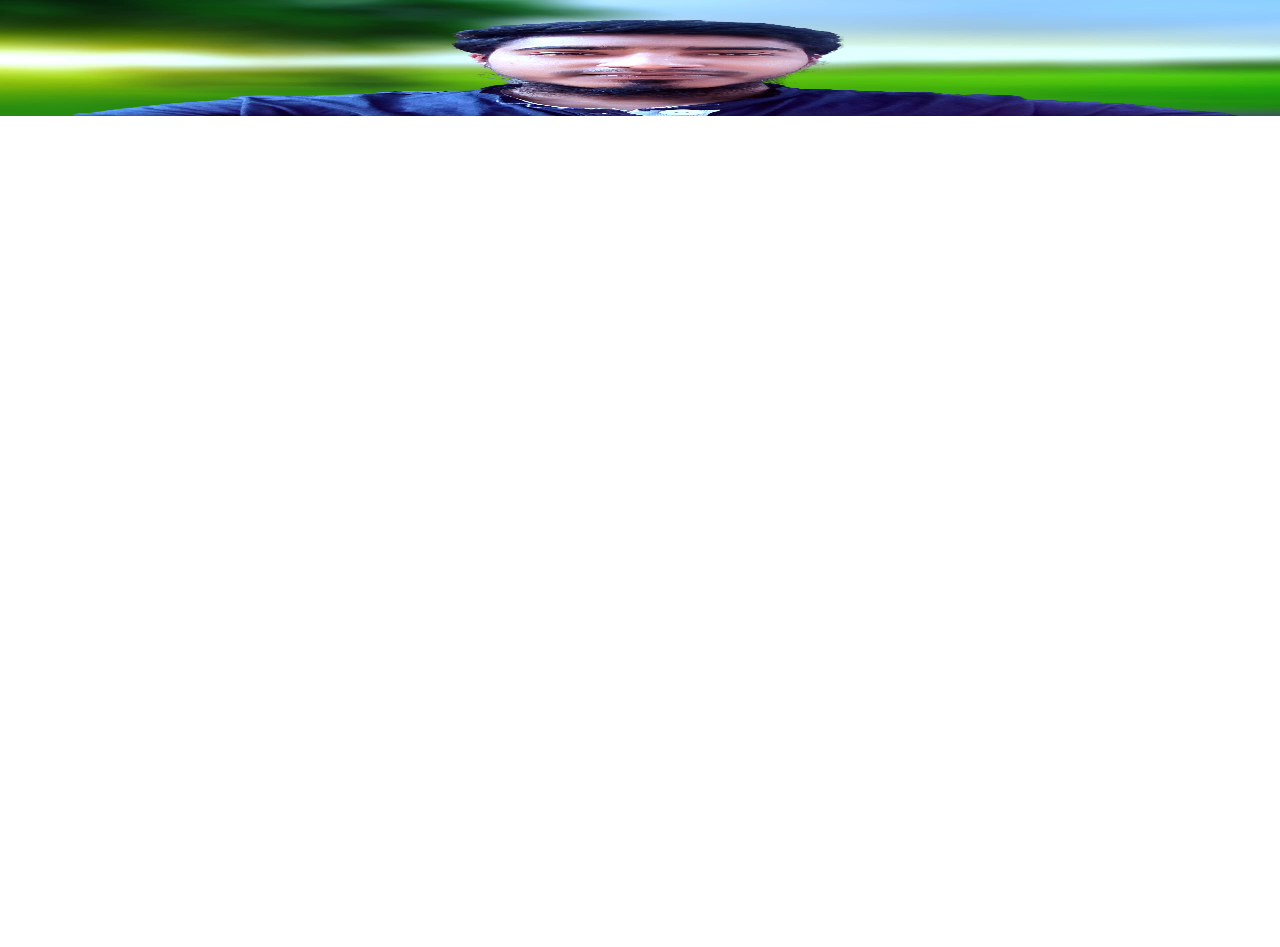
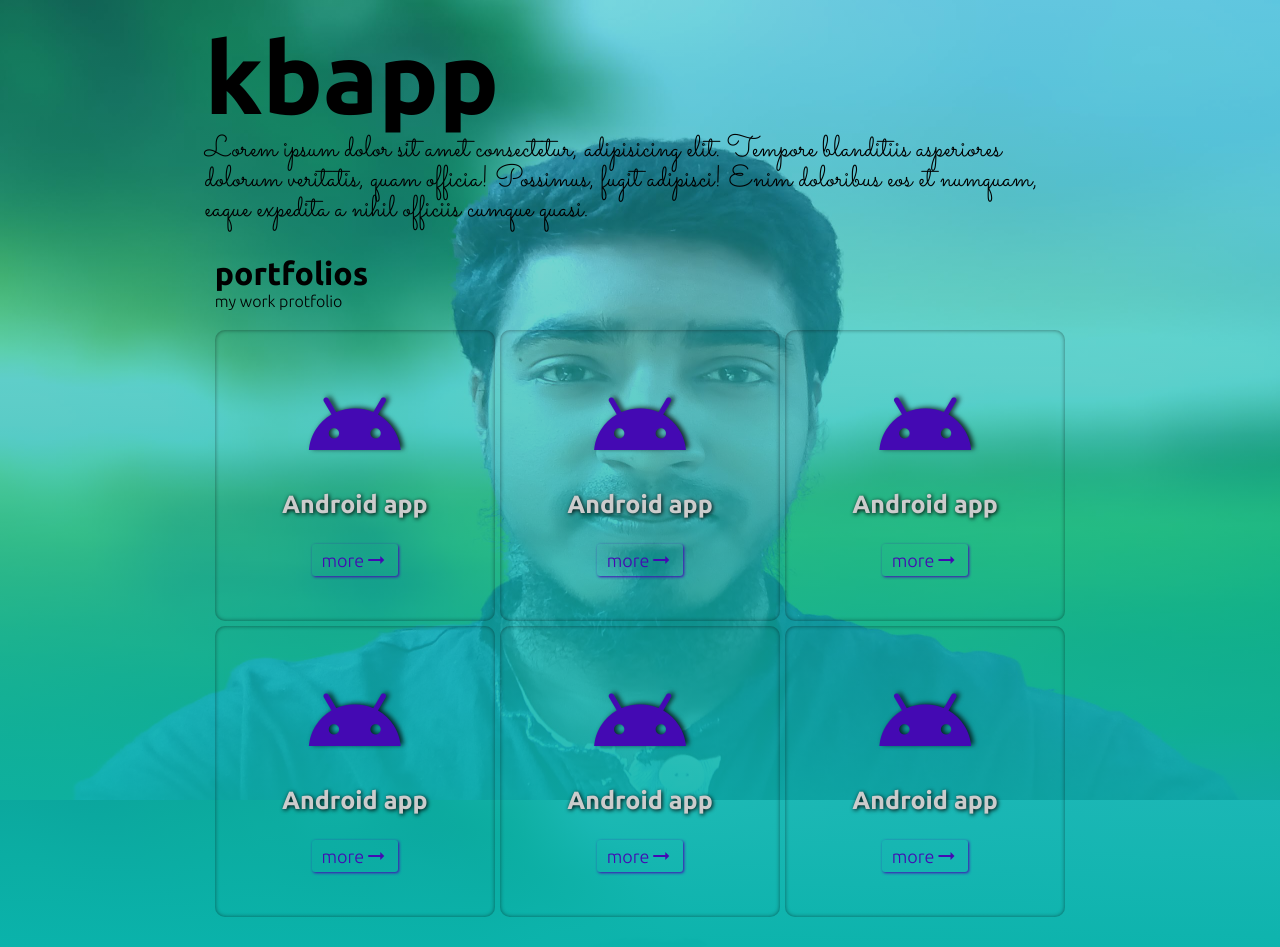
Before and after one commit to abkorim1998/app_repo, a plain HTML site: page index.html in a window 1280 px wide. Before the commit the page ends 800 px from the top, so only its background shows below. Drawn offline with Linux system fonts and the light colour scheme.

Commit message:
newStyle

```diff
--- a/index.html
+++ b/index.html
@@ -1,16 +1,85 @@
 <!DOCTYPE html>
 <html lang="en">
+
 <head>
     <meta charset="UTF-8">
     <meta name="viewport" content="width=device-width, initial-scale=1.0">
+    <link href="https://fonts.googleapis.com/icon?family=Material+Icons" rel="stylesheet">
+    <link href="https://fonts.googleapis.com/css2?family=Sacramento&family=Ubuntu:wght@300;700&display=swap" rel="stylesheet">
     <link rel="stylesheet" href="style.css">
     <title>KBAPP</title>
 </head>
+
 <body>
     <div class="container">
         <div class="header">
+            <h1>kbapp</h1>
+            <!-- <hr>
+            <p>proffetional programmer</p> -->
+            <p class="contn">Lorem ipsum dolor sit amet consectetur, adipisicing elit. Tempore blanditiis asperiores dolorum
+                veritatis, quam officia! Possimus, fugit adipisci! Enim doloribus eos et numquam, eaque expedita a nihil
+                officiis cumque quasi.</p>
+        </div>
 
+        <div class="protfollio-section">
+            <div class="section-head">
+                <h1>portfolios</h1>
+                <p>my work protfolio</p>
+            </div>
+            <!-- <hr> -->
+            <div class="protfolio-items">
+                <div class="item">
+                    <span class="material-icons icon">android</span>
+                    <div class="name">Android app</div>
+                    <a href="#">
+                        <p>more</p>
+                        <i class="material-icons">arrow_right_alt</i>
+                    </a>
+                </div>
+                <div class="item">
+                    <span class="material-icons icon">android</span>
+                    <div class="name">Android app</div>
+                    <a href="#">
+                        <p>more</p>
+                        <i class="material-icons">arrow_right_alt</i>
+                    </a>
+                </div>
+                <div class="item">
+                    <span class="material-icons icon">android</span>
+                    <div class="name">Android app</div>
+                    <a href="#">
+                        <p>more</p>
+                        <i class="material-icons">arrow_right_alt</i>
+                    </a>
+                </div>
+                <div class="item">
+                    <span class="material-icons icon">android</span>
+                    <div class="name">Android app</div>
+                    <a href="#">
+                        <p>more</p>
+                        <i class="material-icons">arrow_right_alt</i>
+                    </a>
+                </div>
+                <div class="item">
+                    <span class="material-icons icon">android</span>
+                    <div class="name">Android app</div>
+                    <a href="#">
+                        <p>more</p>
+                        <i class="material-icons">arrow_right_alt</i>
+                    </a>
+                </div>
+                <div class="item">
+                    <span class="material-icons icon">android</span>
+                    <div class="name">Android app</div>
+                    <a href="#">
+                        <p>more</p>
+                        <i class="material-icons">arrow_right_alt</i>
+                    </a>
+                </div>
+            </div>
         </div>
+
     </div>
 </body>
+
 </html>
--- a/style.css
+++ b/style.css
@@ -1,10 +1,80 @@
 body{
-    background: url('./assets/img/abkorim.jpg');
-    background-size: 100% 100%;
-    background-position: center center;
+    padding: 0;
+    margin: 0;
+    background: url(assets/img/abkorim.jpg);
+    background-attachment: fixed;
+    background-size: 100%;
+    background-position: 669px -244px;
     background-repeat: no-repeat;
-    height: 100px;
+    font-family: 'Ubuntu', sans-serif;
+}
+body *{
+    padding: 0;
+    margin: 0;
+}
+.contn{
+    font-family: 'Sacramento', cursive;
+    font-size: 30px;
+    line-height: 1em;
+}
+.container{
+    background: linear-gradient(2deg, #0ab3ab, #22bbb46b);
+    /* width: 80%; */
+    margin: auto;
+    padding: 20px 16%;
+    /* backdrop-filter: blur(2px);*/
 }
 .header {
-    height: 100px;
+
 }
+.header h1{
+    font-size: 100px;
+}
+.protfollio-section{
+    margin-top: 20px;
+}
+.section-head{
+    padding: 10px;
+}
+.protfolio-items{
+    /* background: #ccc; */
+    padding: 10px;
+    display: grid;
+    grid-template-columns: repeat(3, 1fr);
+    grid-gap: 5px;
+}
+.protfolio-items .item{
+    /* background: #ccc; */
+    padding: 45px 10px;
+    display: flex;
+    justify-content: center;
+    align-items: center;
+    flex-direction: column;
+    /* border: 1px solid #000; */
+    border-radius: 10px;
+    box-shadow: inset 0 0 4px #00000078;
+}
+.protfolio-items .icon{
+    font-size: 100px;
+    color: rgb(68, 9, 179);
+    text-shadow: 3px -1px 5px #000000bf;
+}
+.protfolio-items a{
+    display: flex;
+    justify-content: center;
+    align-items: center;
+    font-size: 18px;
+    color: rgb(68, 9, 179);
+    text-decoration: none;
+    padding: 4px 10px;
+    border-radius: 3px;
+    box-shadow: 1px 1px 3px rgba(68, 9, 179);
+    margin-top: 10px;
+}
+.protfolio-items .name{
+    font-size: 25px;
+    margin: 15px 0px;
+    font-weight: bold;
+    text-shadow: 1px 1px 4px #000;
+    color: #cccccc;
+}
```
Also changed, not shown: note.txt (added).
